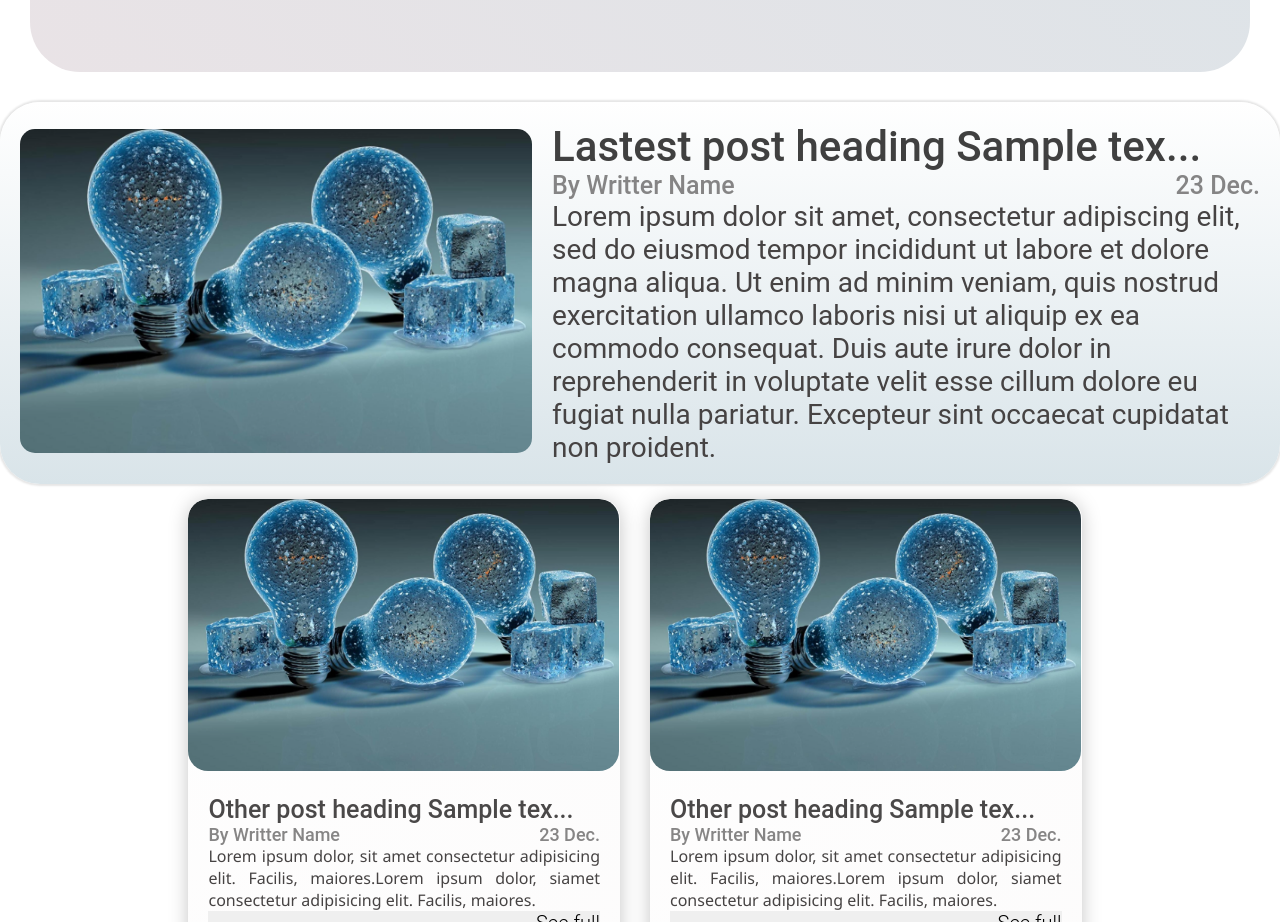
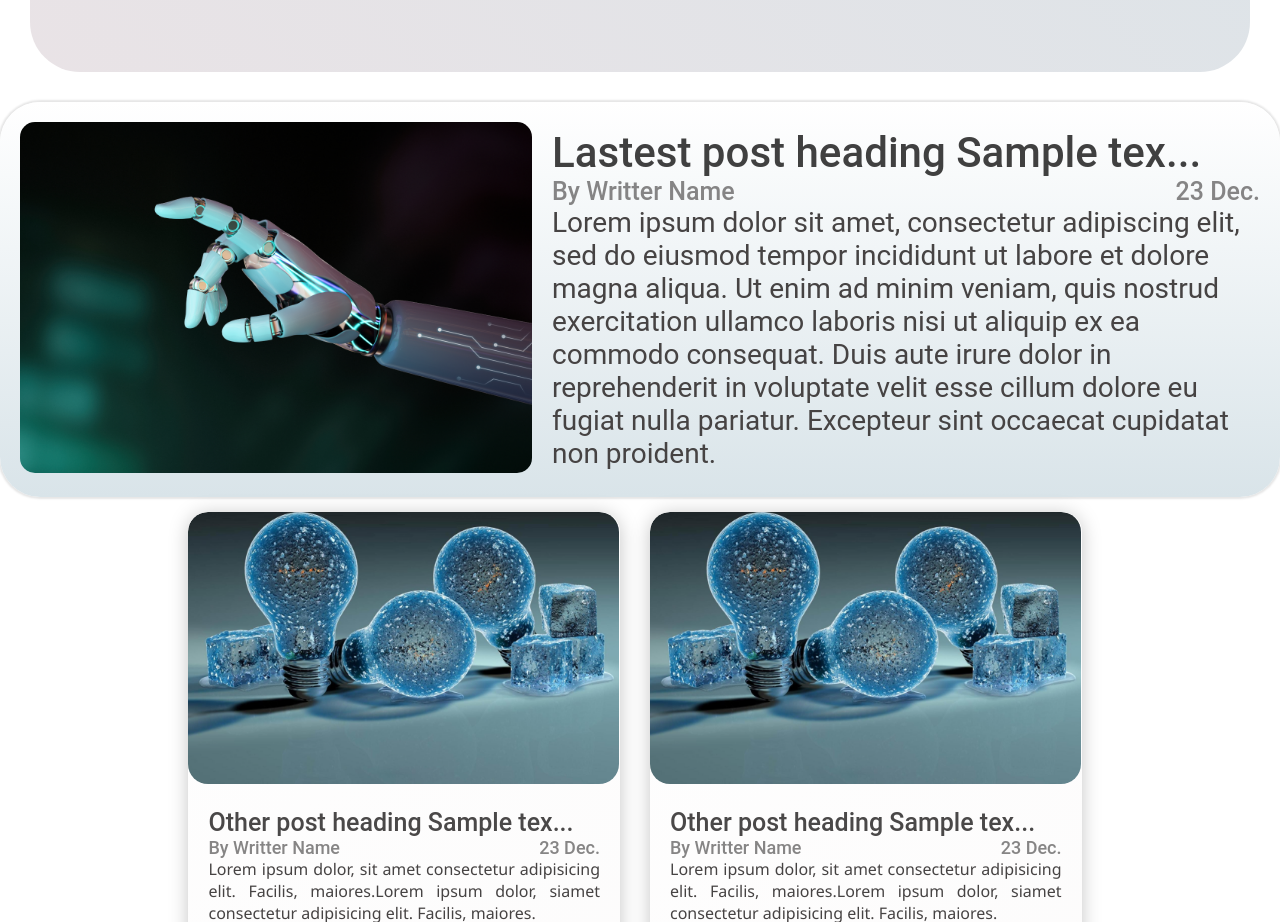
Before and after one commit to Priyambada216/contest-2, a plain HTML site: page index.html in a window 1280 px wide. Shown: the part 800-1722 px from the top of the page. Drawn offline with Linux system fonts and the light colour scheme.

Commit message:
final submittion

```diff
--- a/index.html
+++ b/index.html
@@ -49,7 +49,7 @@
 
         <section class=" main-card">
             <div class="main-card-image">
-                <img src="Image/Rectangle 15.png" alt="robot hand">
+                <img src="Image/Rectangle 31.png" alt="robot hand">
             </div>
 
             <div class="main-card-text">
```
